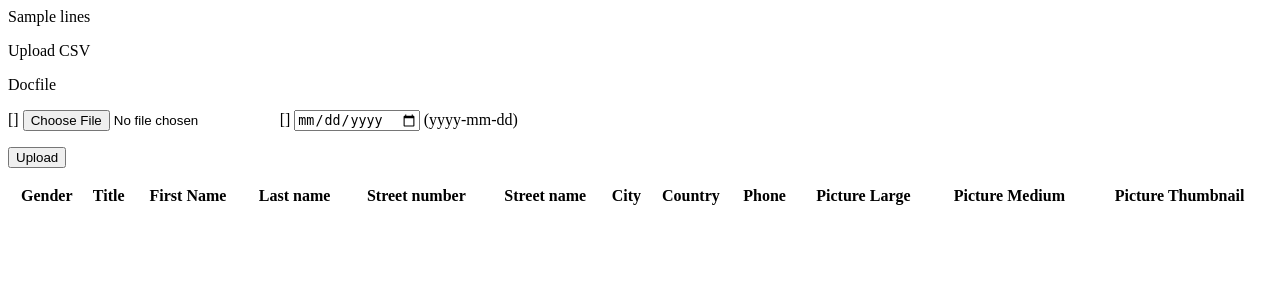
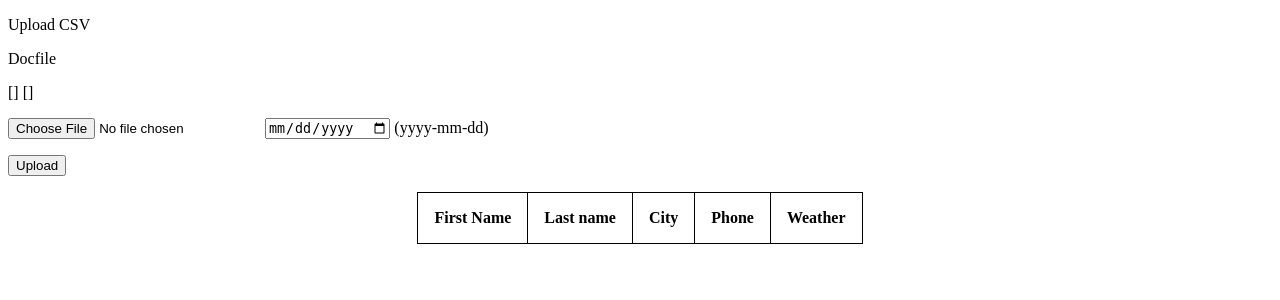
Before and after one commit to trpaler/codingproject, a Django app: template weatherapp/templates/weatherapp/index.html in a window 1280 px wide. Shown: the top 300 px of the page. Run offline with Django 3.2, Linux system fonts and the light colour scheme; the template is opened without the code that fills it: most values are stand-ins (such as "Sample title", 1, 10 or a date in 2020); form fields are guessed from the names that the template uses; lists and menus that the app fills with data are empty.

Commit message:
Clean code, fetch weather api

```diff
--- a/weatherapp/templates/weatherapp/index.html
+++ b/weatherapp/templates/weatherapp/index.html
@@ -3,43 +3,33 @@
 <html>
     <head>
         <meta charset="utf-8">
-        <title>Minimal Django File Upload Example</title>
+        <title>Weather App</title>
         <script src="https://cdn.jsdelivr.net/npm/vue/dist/vue.js"></script>
     </head>
 
     <body>
-        <!-- List of uploaded documents -->
-<!--         {% if documents %}
-            <ul>
-                {% for document in documents %}
-                    <li><a href="{{ document.docfile.url }}">{{ document.docfile.name }}</a></li>
-                {% endfor %}
-            </ul>
-        {% else %}
-            <p>No documents.</p>
-        {% endif %}
- -->
-        {{ lines }}
+
         <p> Upload CSV</p>
-        <!-- Upload form. Note enctype attribute! -->
         <form action="{% url 'index' %}" method="post" enctype="multipart/form-data">
                         {% csrf_token %}
                         <p>{{ form.non_field_errors }}</p>
 
                         <p>{{ form.docfile.label_tag }} {{ form.docfile.help_text }}</p>
 
+                        <p class="error">
+                            {{ form.docfile.errors }}
+                            {{ form.date.errors }}
+                        </p>
                         <p>
-                            {{ form.docfile.errors }}
+
                             {{ form.docfile }}
-                            {{ form.date.errors }}
 
                             {{ form.date }} (yyyy-mm-dd)
                         </p>
-
                           <p><input type="submit" value="Upload"/></p>
                     </form>
         <div id="table" >
-            <vtable title="{{lines}}"></vtable>
+            <vtable title="{{lines}}" date="{{date}}"></vtable>
         </div>
 
     </body>
@@ -54,36 +44,25 @@
     Vue.component('vtable', {
       template:
       `<div>
-        <table style="width:100%">
+        <table>
           <tr>
-            <th>Gender</th>
-            <th>Title </th>
             <th>First Name</th>
             <th>Last name</th>
-            <th>Street number</th>
-            <th>Street name</th>
             <th>City</th>
-            <th>Country</th>
-            <th>Phone </th>
-            <th>Picture Large</th>
-            <th>Picture Medium</th>
-            <th>Picture Thumbnail</th>
-
+            <th>Phone</th>
+            <th>Weather</th>
           </tr>
           <tr v-for="(obj, index) in list">
-            <td>{{ obj.gender }}</td>
-            <td>{{ obj.title }}</td>
             <td>{{ obj.firstName }}</td>
             <td>{{ obj.lastName }}</td>
-            <td>{{ obj.streetNumber }}</td>
-            <td>{{ obj.streetName }}</td>
             <td>{{ obj.city }}</td>
-            <td>{{ obj.country }}</td>
             <td>{{ obj.phone }}</td>
-            <td><img :src="obj.picLarge"/> </td>
-            <td><img :src="obj.picMed"/> </td>
-            <td><img :src="obj.picThumbnail"/> </td>
-
+            <td>
+                <span v-if="obj.weatherObj">
+                    {{ obj.weatherObj.message }}
+                    <img :src="obj.weatherObj.imgSrc" />
+                </span>
+            </td>
           </tr>
         </table>
       </div>`,
@@ -98,8 +77,15 @@
         },
 
         props: {
+
             title: {
-                type: Array,
+                type: [Array, String],
+                required: true
+            },
+
+            date: {
+                type: String,
+                required: true
             }
         },
 
@@ -108,27 +94,51 @@
       },
 
       methods: {
-        parseData() {
+        async parseData() {
             let data = this.title.split(',').slice(12, this.title.length);
-            for (let x = 0; this.bottom <= data.length; x++, this.top += 12, this.bottom +=12) {
+            for (let x = 0; this.bottom <= data.length; x++, this.top += 12, this.bottom += 12) {
                 let objects = {};
-                objects.gender = data[0 + this.top];
-                objects.title = data[1 + this.top];
                 objects.firstName = data[2 + this.top];
                 objects.lastName = data[3 + this.top];
-                objects.streetNumber = data[4 + this.top];
-                objects.streetName = data[5 + this.top];
                 objects.city = data[6 + this.top];
                 objects.country = data[7 + this.top];
                 objects.phone = data[8 + this.top];
-                objects.picLarge = data[9 + this.top];
-                objects.picMed = data[10 + this.top];
-                objects.picThumbnail = data[11 + this.top];
+                objects.weatherObj = await this.fetchDate(this.date, objects.city);
                 this.list.push(objects);
             }
 
+        },
+
+        async fetchDate(date, city) {
+            let inputDate = new Date(date);
+            const today = new Date();
+            let formattedDateToday = today.getFullYear() + "-" + (today.getMonth() + 1) + "-" + today.getDate();
+            let formattedInputDate = inputDate.getFullYear() + "-" + (inputDate.getMonth() + 1) + "-" + inputDate.getDate();
+
+            if (formattedDateToday > formattedInputDate) {
+                console.log('inside?');
+                let url = await fetch(`https://api.weatherapi.com/v1/history.json?key=ef3f663500f64bd98ed234722202408&q=${city}&dt=${date}`);
+                response = await url.json();
+            } else {
+                console.log('date provided greater than today');
+                let days_elapsed = parseInt((inputDate.getTime() - today.getTime()) / (1000 * 3600 * 24));
+                let url = await fetch(`https://api.weatherapi.com/v1/forecast.json?key=ef3f663500f64bd98ed234722202408&q=${city}&days=${days_elapsed}`);
+                response = await url.json();
+            }
+            if (response) {
+                if (response.error) {
+                    return {message: response.error.message};
+                }
+
+                const condition = response.forecast.forecastday[0].day.condition;
+                return {message: condition.text, imgSrc: condition.icon };
+            }
+
+            return {message: 'Could not fetch data with provided date.'};
+
         }
-      }
+
+      },
   });
 
     new Vue({
@@ -140,7 +150,26 @@
 </script>
 
 <style>
-    #app {
-        background: red;
+
+    #table {
+        display: flex;
+        flex-align: center;
+        justify-content: center;
+    }
+    table {
+      border-collapse: collapse;
+    }
+
+    table, th, td {
+      border: 1px solid black;
+      vertical-align: middle;
+      padding: 1rem;
+    }
+
+    tr:nth-child(even) {background-color: #f2f2f2;}
+
+    ul.errorlist {
+        list-style-type: none;
+        color: red;
     }
 </style>
--- a/weatherapp/views.py
+++ b/weatherapp/views.py
@@ -23,12 +23,12 @@ def index(request):
             newdoc.save()
             context['lines'] = str(lines)
             context['status'] = 200
+            context['date'] = newdoc.date
 
     else:
         form = DocumentForm()
 
     # Load documents for the index page
-    documents = Document.objects.all()
-    context = {'documents': documents, 'form': form, 'lines': lines}
+    context['form'] = form
     # Render index page with the documents and the form
     return render(request, 'weatherapp/index.html', context)
```
